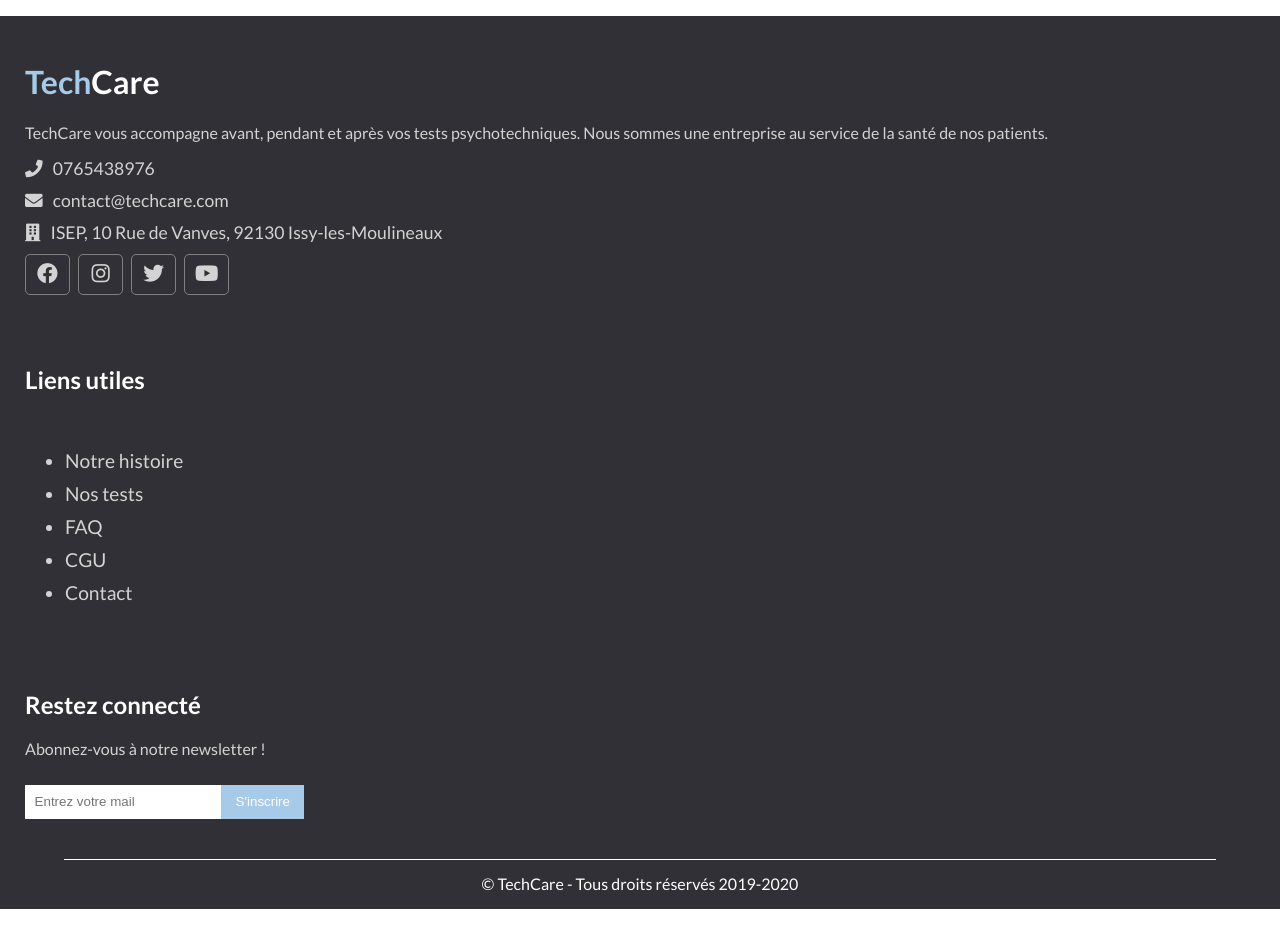
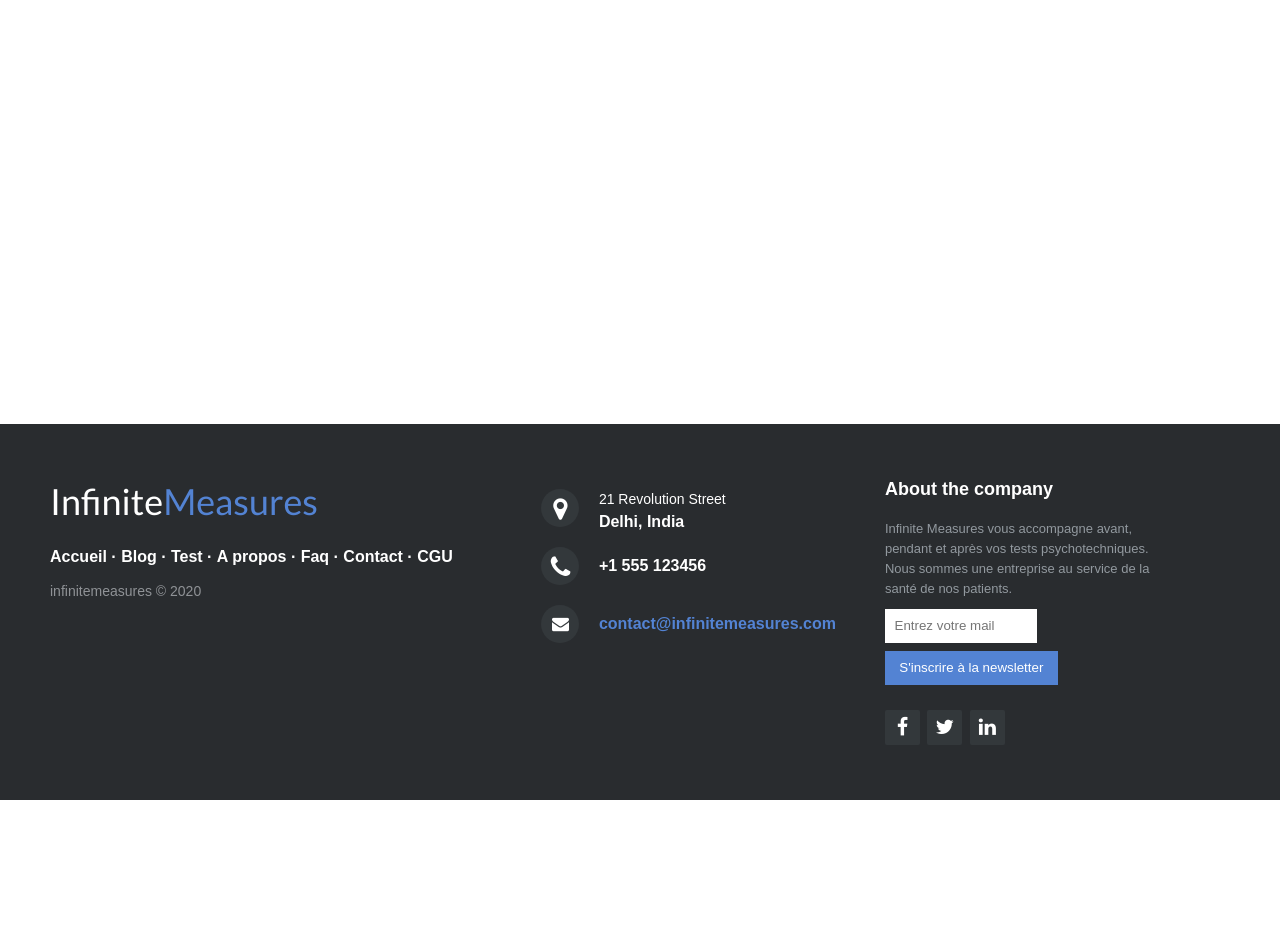
Before and after one commit to SebLds/TechCare, a PHP site: page /App/View/footer.php in a window 1280 px wide. After the commit the page ends 800 px from the top, so only its background shows below. Run offline with PHP 8.4, Linux system fonts and the light colour scheme; some libraries are stand-ins or nearby versions.

Commit message:
footer update

```diff
--- a/App/View/footer.php
+++ b/App/View/footer.php
@@ -3,75 +3,82 @@
 <head>
     <meta charset="UTF-8">
     <meta content="width=device-width, initial-scale=1.0" name="viewport">
-    <meta content="ie=edge" http-equiv="X-UA-Compatible">
+    <meta http-equiv="X-UA-Compatible" content="IE=edge">
 
     <!-- Custome Styling -->
     <link href="/Web/css/footer.css" rel="stylesheet">
     <!-- Google Fonts -->
     <link href="https://fonts.googleapis.com/css?family=Lato:300,400,700,900&display=swap" rel="stylesheet">
     <!-- Font Awesome -->
-    <link href="https://cdnjs.cloudflare.com/ajax/libs/font-awesome/5.9.0/css/all.css" rel="stylesheet">
+    <link rel="stylesheet" href="http://maxcdn.bootstrapcdn.com/font-awesome/4.2.0/css/font-awesome.min.css">
 </head>
-<footer>
-<div class="container-footer"></div>
-<div class="footer">
-    <div class="footer-content">
-        <div class="footer-section about">
-            <h1 class="logo-text"><span>Tech</span>Care</h1>
-            <p>
-                TechCare vous accompagne avant, pendant et après vos tests psychotechniques.
-                Nous sommes une entreprise au service de la santé de nos patients.
-            </p>
-            <div class="contact">
-                <span><i class="fas fa-phone"></i> &nbsp; 0765438976</span>
-                <span><i class="fas fa-envelope"></i> &nbsp; contact@techcare.com</span>
-                <span><i class="fas fa-building"></i> &nbsp; ISEP, 10 Rue de Vanves, 92130 Issy-les-Moulineaux</span>
-            </div>
-            <div class="socials">
-                <a href="#"><i class="fab fa-facebook"></i></a>
-                <a href="#"><i class="fab fa-instagram"></i></a>
-                <a href="#"><i class="fab fa-twitter"></i></a>
-                <a href="#"><i class="fab fa-youtube"></i></a>
-            </div>
-        </div>
-        <div class="footer-section links">
-            <h2>Liens utiles</h2>
-            <br>
-            <ul>
-                <a href="">
-                    <li>Notre histoire</li>
-                </a>
-                <a href="">
-                    <li>Nos tests</li>
-                </a>
-                <a href="">
-                    <li>FAQ</li>
-                </a>
-                <a href="">
-                    <li>CGU</li>
-                </a>
-                <a href="">
-                    <li>Contact</li>
-                </a>
-            </ul>
+
+<body>
+
+<footer class="footer-distributed">
+
+    <div class="footer-left">
+        <h3>Infinite<span>Measures</span></h3>
+
+        <p class="footer-links">
+            <a href="#">Accueil</a>
+            ·
+            <a href="#">Blog</a>
+            ·
+            <a href="#">Test</a>
+            ·
+            <a href="#">A propos</a>
+            ·
+            <a href="#">Faq</a>
+            ·
+            <a href="#">Contact</a>
+            ·
+            <a href="#">CGU</a>
+        </p>
+
+        <p class="footer-company-name">infinitemeasures &copy; 2020</p>
+    </div>
+
+    <div class="footer-center">
+        <div>
+            <i class="fa fa-map-marker"></i>
+            <p><span>21 Revolution Street</span> Delhi, India</p>
         </div>
 
-        <div class="footer-section contact-form">
-            <h2>Restez connecté</h2>
-            <p>Abonnez-vous à notre newsletter !</p>
-            <form action="../../Web/index.php" method="post">
-                <input name="email" placeholder="Entrez votre mail" type="email">
-                <input type="submit" value="S'inscrire">
-            </form>
+        <div>
+            <i class="fa fa-phone"></i>
+            <p>+1 555 123456</p>
+        </div>
+
+        <div>
+            <i class="fa fa-envelope"></i>
+            <p><a href="mailto:support@company.com">contact@infinitemeasures.com</a></p>
         </div>
     </div>
 
-    <div class="footer-bottom">
-        &copy; TechCare - Tous droits réservés 2019-2020
+    <div class="footer-right">
+        <p class="footer-company-about">
+            <span>About the company</span>
+            Infinite Measures vous accompagne avant, pendant et après vos tests psychotechniques.
+            Nous sommes une entreprise au service de la santé de nos patients.
+        </p>
+
+        <div class="footer-submit">
+            <form action="../../index.php" method="post">
+                <input name="email" placeholder="Entrez votre mail" type="email">
+                <input type="submit" value="S'inscrire à la newsletter">
+            </form>
+        </div>
+
+        <div class="footer-icons">
+            <a href="#"><i class="fa fa-facebook"></i></a>
+            <a href="#"><i class="fa fa-twitter"></i></a>
+            <a href="#"><i class="fa fa-linkedin"></i></a>
+        </div>
+
     </div>
-</div>
 </footer>
 
 
-
+</body>
 </html>
--- a/Web/css/footer.css
+++ b/Web/css/footer.css
@@ -1,190 +1,195 @@
 * {
+    margin: 0;
+    padding: 0;
+}
+.content {
+    max-height: 550px;;
+    background-color: #292c2f;
+    color: white;
+    font-size: 38pt;
+    text-align: center;
+    line-height: 550px;
+}
+footer{
+    position: fixed;
+    bottom: 0;
+}
+.footer-distributed{
+    background-color: #292c2f;
+    box-shadow: 0 1px 1px 0 rgba(0, 0, 0, 0.12);
     box-sizing: border-box;
+    width: 100%;
+    text-align: left;
+    font: bold 16px sans-serif;
+    padding: 55px 50px;
+    margin-top: 80px;
 }
 
-body {
-    height: 100%;
-    padding: 0px;
-    margin: 0px;
-    font-family: 'Lato', sans-serif;
-    flex-direction: column;
+.footer-distributed .footer-left,
+.footer-distributed .footer-center,
+.footer-distributed .footer-right{
+    display: inline-block;
+    vertical-align: top;
 }
 
-a {
-    text-decoration: none;
-    color: inherit;
+.footer-distributed .footer-left{
+    width: 40%;
 }
 
-.container {
-    flex: 1;
+.footer-distributed h3{
+    color: #ffffff;
+    font: normal 36px 'Lato', cursive;
+    margin: 0;
 }
 
-.header-right a {
-    float: left;
-    color: black;
-    text-align: center;
-    padding: 20px;
-    text-decoration: none;
-    font-size: 18px;
-    font-family: 'Lato', sans-serif;
-    line-height: 25px;
-    border-radius: 5px;
+.footer-distributed h3 span{
+    color: #5383d3;
 }
 
-header img {
-    height: 10%;
-    width: 10%;
+.footer-distributed .footer-links{
+    color:  #ffffff;
+    margin: 20px 0 12px;
+    padding: 0;
 }
 
-/* Change the background color on mouse-over */
-.header-right a:hover {
-    background-color: #A8CAE9;
-    color: black;
+.footer-distributed .footer-links a{
+    display: inline-block;
+    line-height: 1.8;
+    text-decoration: none;
+    color:  inherit;
 }
 
-/* Style the active/current link*/
-a.active {
-    background-color: #A8CAE9;
-    color: white;
-}
-
-.header-right i {
-    margin-right: 5px;
-}
-
-.header-right {
-    float: right;
-    padding: 30px 15px;
+.footer-distributed .footer-company-name{
+    color:  #8f9296;
+    font-size: 14px;
+    font-weight: normal;
+    margin: 0;
 }
 
 
-/* FOOTER */
-.footer {
-    background: #303036;
-    color: #d3d3d3;
-    height: 400px;
-    position: relative;
-    left: 0px;
-    bottom: 0px;
-    width: 100%;
+.footer-distributed .footer-center{
+    width: 30%;
 }
 
-.footer .footer-content {
-    height: 350px;
-    display: flex;
-    margin: 1em 0;
-    font-family: 'Lato', sans-serif;
+.footer-distributed .footer-center i{
+    background-color:  #33383b;
+    color: #ffffff;
+    font-size: 25px;
+    width: 38px;
+    height: 38px;
+    border-radius: 50%;
+    text-align: center;
+    line-height: 42px;
+    margin: 10px 15px;
+    vertical-align: middle;
 }
 
-/* Ligne délimitation footer et copyrights */
-.footer .footer-bottom::before {
-    content: '';
-    display: block;
-    position: absolute;
-    top: 0;
-    width: 90%;
-    left: 5%;
-    border-bottom: 1px solid white;
+.footer-distributed .footer-center i.fa-envelope{
+    font-size: 17px;
+    line-height: 38px;
 }
 
-.footer .footer-content .footer-section {
-    flex: 1;
-    padding: 25px;
+.footer-distributed .footer-center p{
+    display: inline-block;
+    color: #ffffff;
+    vertical-align: middle;
+    margin: 0;
 }
 
-.footer .footer-content h1,
-.footer .footer-content h2 {
-    color: white;
+.footer-distributed .footer-center p span{
+    display: block;
+    font-weight: normal;
+    font-size: 14px;
+    line-height: 2;
 }
 
-.footer .footer-content .about h1 span {
-    color: #A8CAE9;
+.footer-distributed .footer-center p a{
+    color: #5383d3;
+    text-decoration: none;;
 }
 
-.footer .footer-content .about .contact span {
-    display: block;
-    font-size: 1.1em;
-    margin-bottom: 11px;
+.footer-distributed .footer-right{
+    width: 25%;
 }
 
-.footer .footer-content .about .socials a {
-    border: 1px solid gray;
-    color: lightgray;
-    width: 45px;
-    height: 41px;
-    padding-top: 5px;
-    margin-right: 5px;
-    text-align: center;
-    display: inline-block;
-    font-size: 1.3em;
-    border-radius: 5px;
-    transition: all .3s;
+.footer-distributed .footer-company-about{
+    line-height: 20px;
+    color:  #92999f;
+    font-size: 13px;
+    font-weight: normal;
+    margin: 0;
 }
 
-.footer .footer-content .about .socials a:hover {
-    border: 1px solid white;
-    color: white;
-    transition: all .3s;
+.footer-distributed .footer-company-about span{
+    display: block;
+    color:  #ffffff;
+    font-size: 18px;
+    font-weight: bold;
+    margin-bottom: 20px;
 }
 
-.footer .footer-content .links ul a {
-    display: block;
-    margin-bottom: 10px;
-    font-size: 1.2em;
-    transition: all .3s;
+.footer-distributed .footer-icons{
+    margin-top: 25px;
 }
 
-.footer .footer-content .links ul a:hover {
-    color: white;
-    margin-left: 15px;
-    transition: all .3s;
+.footer-distributed .footer-icons a{
+    display: inline-block;
+    width: 35px;
+    height: 35px;
+    cursor: pointer;
+    background-color:  #33383b;
+    border-radius: 2px;
+
+    font-size: 20px;
+    color: #ffffff;
+    text-align: center;
+    line-height: 35px;
+
+    margin-right: 3px;
 }
 
-form {
-    display: flex;
-    flex-wrap: wrap;
+.footer-distributed .footer-submit{
+    display: inline-block;
+    padding-top: 10px;
 }
 
 input[type="email"] {
     border: 0;
     padding: 0.6rem;
-    margin-top: 0.7rem;
+    width: 45%;
 }
 
 input[type="submit"] {
-    background-color: #A8CAE9;
+    background-color: #5383d3;
     color: white;
     cursor: pointer;
     border: 0;
     padding: 0.6rem 0.9rem;
-    margin-top: 0.7rem;
+    margin-top: 0.5rem;
 }
 
-.footer .footer-bottom {
-    color: white;
-    height: 50px;
-    width: 100%;
-    text-align: center;
-    position: absolute;
-    bottom: 0px;
-    left: 0px;
-    padding-top: 15px;
-}
+@media (max-width: 880px) {
 
-/* MEDIA QUERIES */
-@media only screen and (max-width: 1280px) {
-    .footer {
-        height: auto;
+    .footer-distributed{
+        font: bold 14px sans-serif;
+
     }
 
-    .footer .footer-content {
-        height: auto;
+    .footer-distributed .footer-left,
+    .footer-distributed .footer-center,
+    .footer-distributed .footer-right{
+        display: block;
         width: 100%;
-        flex-direction: column;
-        justify-content: space-evenly;
+        margin-bottom: 40px;
+        text-align: center;
     }
 
-    .footer .footer-content .contact-form {
-        padding-bottom: 90px;
+    .footer-distributed .footer-center i{
+        margin-left: 0;
     }
+    .content {
+        line-height: normal;
+        font-size: auto;
+    }
+
 }
```
